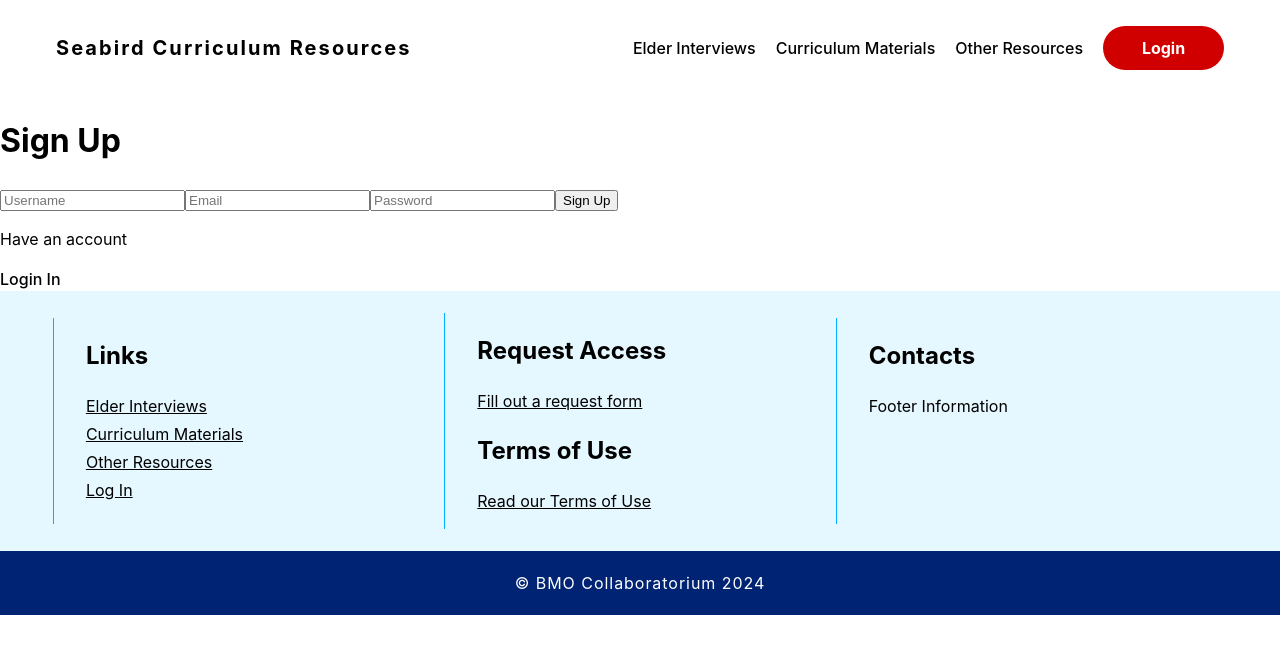
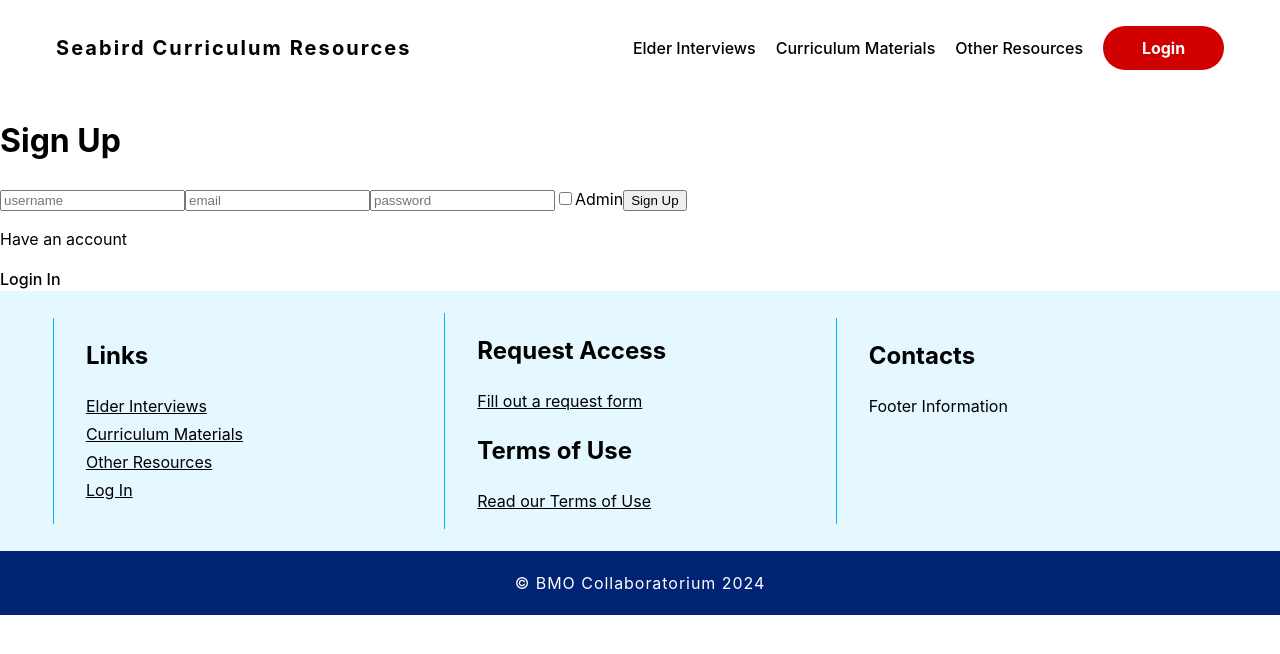
Before and after one commit to HarrySidhu1815/Seabird-Project, a React (Vite) app in the folder client/: page /signup in a window 1280 px wide. Shown: the top 654 px of the page. Built offline with nearby package versions, Linux system fonts and the light colour scheme.

Commit message:
sign up page functionality added

```diff
--- a/client/src/pages/SignUp.jsx
+++ b/client/src/pages/SignUp.jsx
@@ -1,14 +1,55 @@
-import React from 'react'
+import React, { useState } from 'react'
 import { Link } from 'react-router-dom'
 
 const SignUp = () => {
+    const [formData, setFormData] = useState({admin: false})
+    const [loading, setLoading] = useState(false)
+    const [error, setError] = useState(false)
+
+    function handleInputChange(e){
+        const { id, type, checked, value } = e.target;
+
+        setFormData({
+            ...formData,
+            [id]: type === 'checkbox' ? checked : value
+        });
+    }
+
+    async function handleFormSubmit(e){
+        e.preventDefault()
+        setLoading(true)
+        setError(false)
+        try {
+            setLoading(true)
+            const res = await fetch('/api/auth/signup', {
+                method: 'POST',
+                headers: {
+                    'Content-Type': 'application/json'
+                },
+                body: JSON.stringify(formData)
+            })
+            const data = await res.json()
+            console.log(data)
+            setLoading(false)
+
+            if(data.success === false){
+                setError(true)
+            }
+        } catch (error) {
+            setLoading(false)
+            setError(true)
+        }
+    }
+
   return (
     <div>
       <h1>Sign Up</h1>
-      <form>
-        <input type='text' placeholder='Username' id='username' required />
-        <input type='email' placeholder='Email' id='email' required />
-        <input type='password' placeholder='Password' id='password' required />
+      <form onSubmit={handleFormSubmit}>
+        <input type='text' placeholder='username' id='username' required onChange={handleInputChange}/>
+        <input type='email' placeholder='email' id='email' required onChange={handleInputChange}/>
+        <input type='password' placeholder='password' id='password' required onChange={handleInputChange}/>
+        <input type='checkbox' name='admin' id='admin' value='true' onChange={handleInputChange}/>
+        <label htmlFor='admin'>Admin</label>
         <button>Sign Up</button>
       </form>
       <div>
@@ -17,6 +58,7 @@ const SignUp = () => {
         <span>Login In</span>
         </Link>
       </div>
+      {error && <p>{error.message || 'Something went wrong'}</p>}
     </div>
   )
 }
--- a/client/vite.config.js
+++ b/client/vite.config.js
@@ -4,4 +4,12 @@ import react from '@vitejs/plugin-react-swc'
 // https://vitejs.dev/config/
 export default defineConfig({
   plugins: [react()],
+  server: {
+    proxy: {
+      '/api': {
+        target: 'http://localhost:3000',
+        secure: false
+      }
+    }
+  }
 })
```
